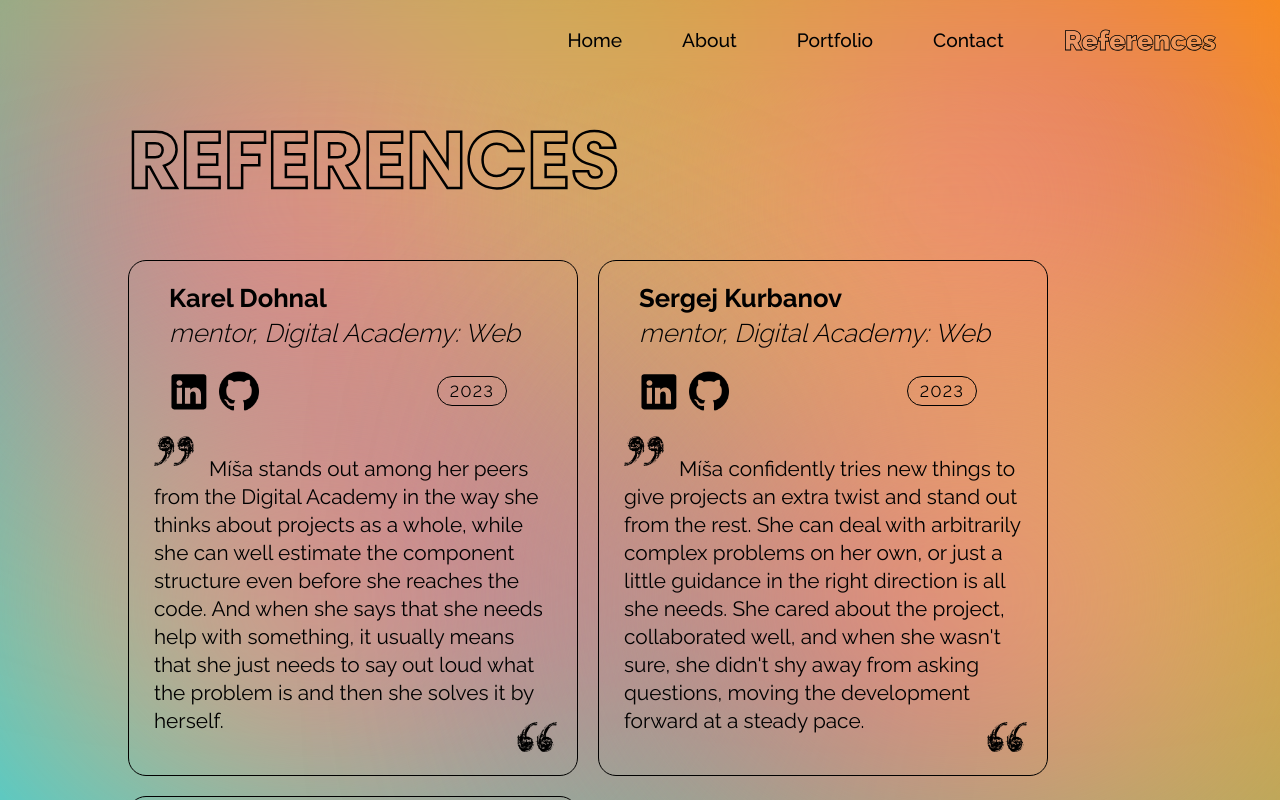
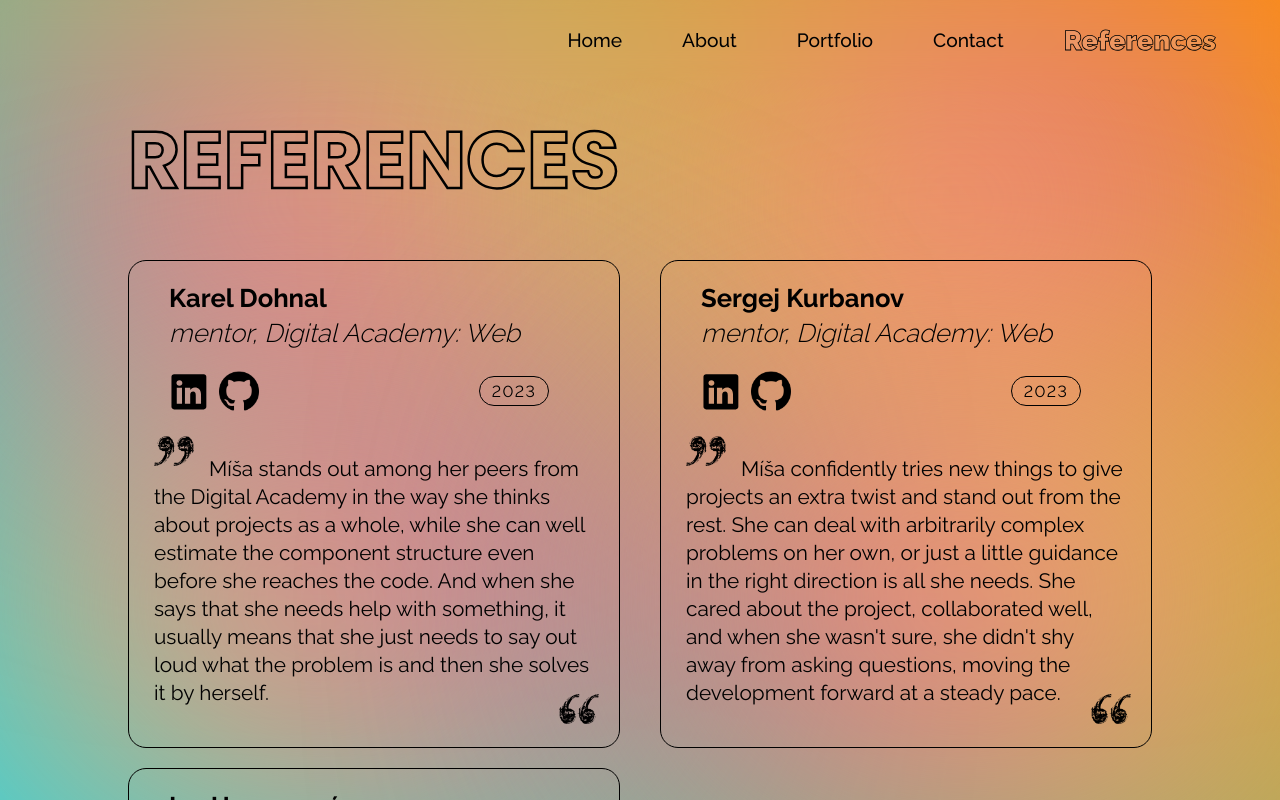
Before and after one commit to michaelamitr/personal-web-nextjs, a Next.js app: page /references in a window 1280 px wide. Shown: the top 800 px of the page. Built offline with nearby package versions, Linux system fonts and the light colour scheme.

Commit message:
styles edits in references and portfolio

```diff
--- a/src/app/portfolio/portfolio.module.css
+++ b/src/app/portfolio/portfolio.module.css
@@ -3,4 +3,5 @@
   display: flex;
   flex-wrap: wrap;
   gap: 40px;
+  justify-content: space-between;
 }
--- a/src/app/references/references.module.css
+++ b/src/app/references/references.module.css
@@ -7,6 +7,7 @@
   display: flex;
   flex-wrap: wrap;
   gap: 20px;
+  justify-content: space-between;
 }
 
 @media (min-width:1600px) {
--- a/src/components/PortfolioItem/portfolioItem.module.css
+++ b/src/components/PortfolioItem/portfolioItem.module.css
@@ -56,7 +56,6 @@
   }
 }
 
-
 @media (min-width: 1200px) {
 
   .portfolio_item_container:hover {
--- a/src/components/ReferenceItem/referenceItem.module.css
+++ b/src/components/ReferenceItem/referenceItem.module.css
@@ -1,6 +1,5 @@
 .item_wrapper {
   width: 100%;
-  max-width: 450px;
   margin: 0;
   border: 1px solid var(--text-black);
   border-radius: 18px;
@@ -54,8 +53,14 @@
   margin: 15px 0 0 10px;
 }
 
-@media (min-width:1400px) {
+@media (min-width: 900px) {
   .item_wrapper {
-    max-width: 420px;
+    width: calc(50% - 20px);
   }
 }
+
+@media (min-width:1700px) {
+  .item_wrapper {
+    width: calc(100% / 3 - 20px);
+  }
+}
```
